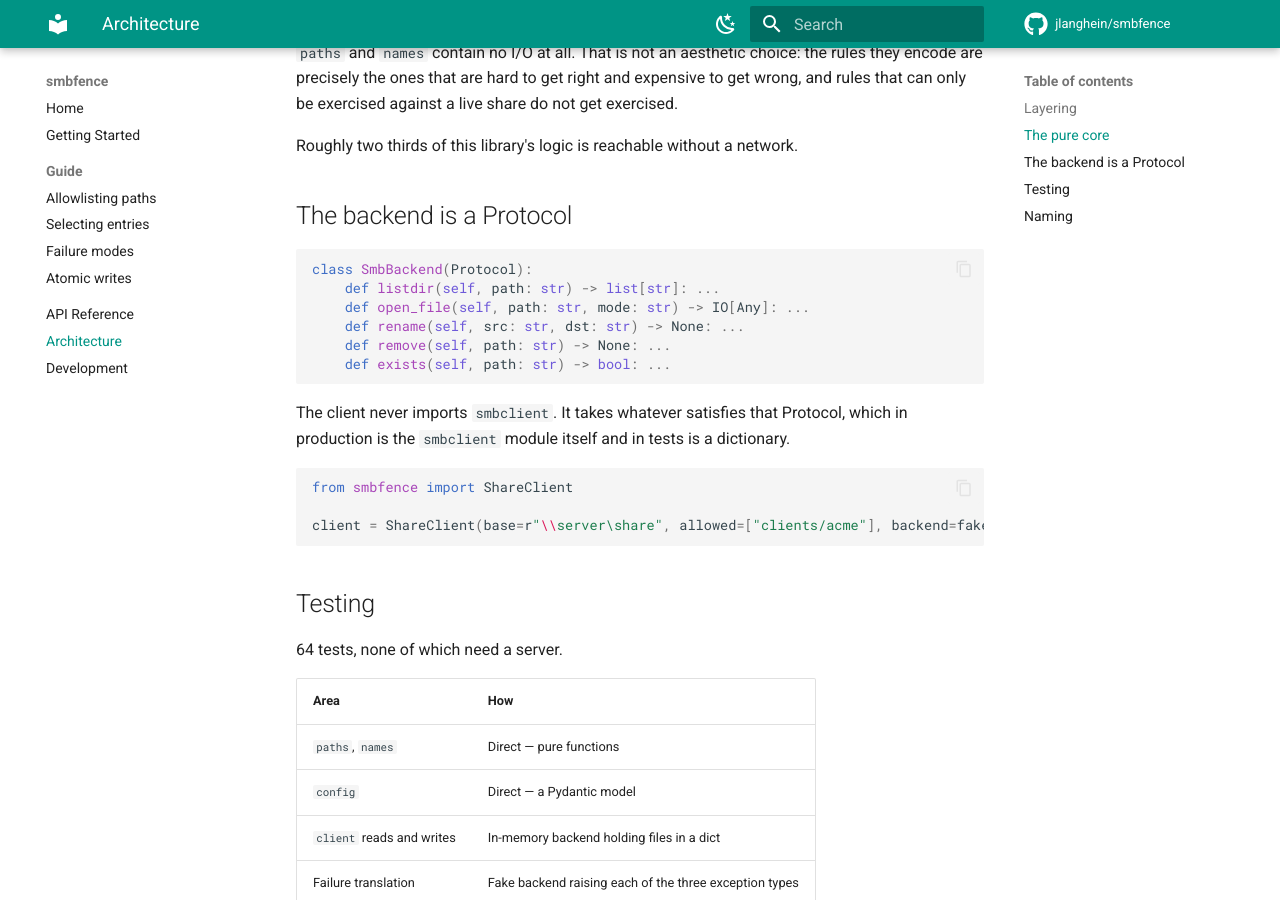
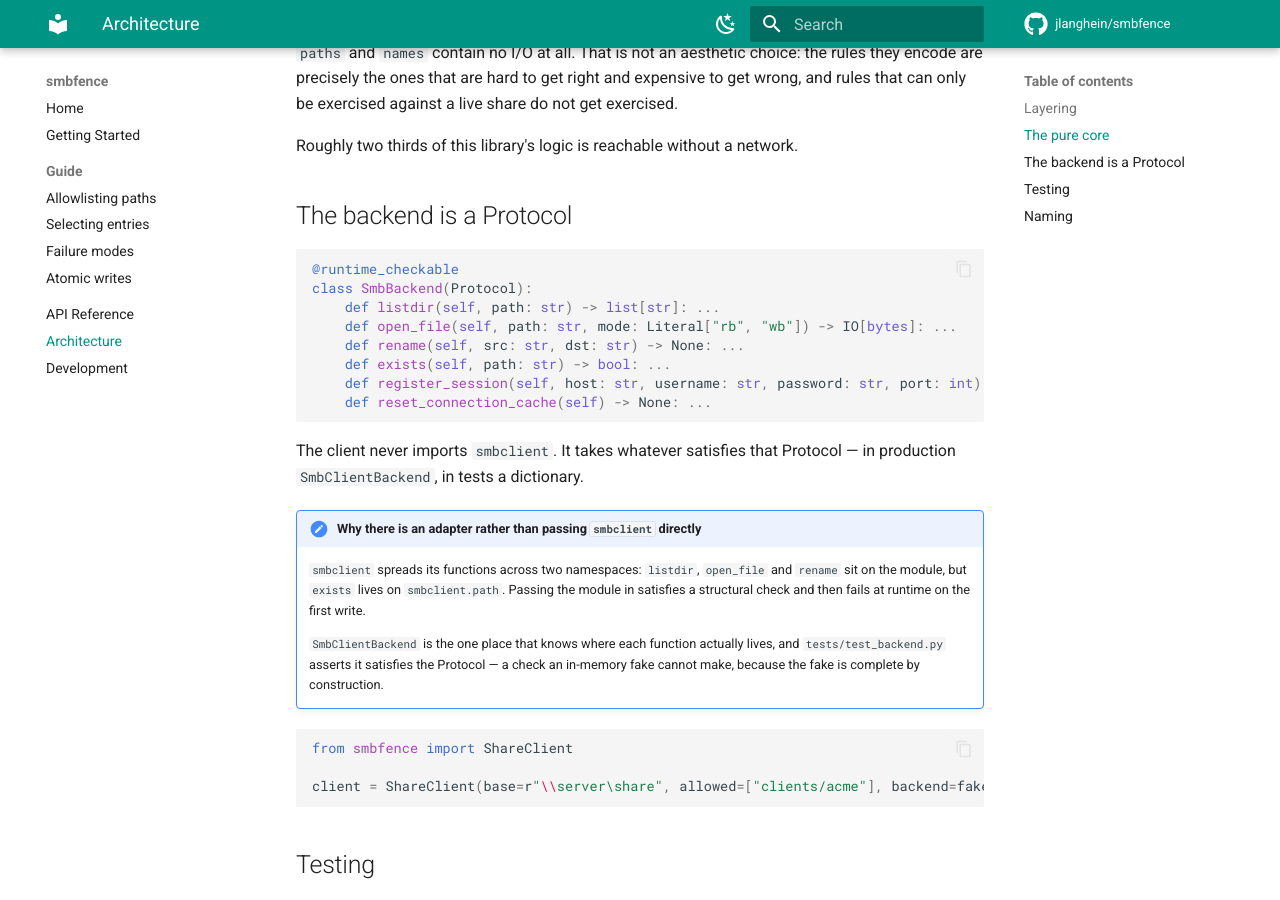
Before and after one commit to jlanghein/smbfence, an MkDocs documentation site: the page built from docs/architecture.md, in a window 1280 px wide and 900 px high, scrolled down 755 px. Built offline with MkDocs 1.6.1 and Material for MkDocs 9.7.7, drawn with Linux system fonts in a browser that asks for light colours; comment, search, counter and statistics services are not loaded.

Commit message:
fix: smbclient cannot be passed as a backend directly
smbclient spreads its functions across two namespaces: listdir, open_file and
rename sit on the module, but exists is on smbclient.path. The documented usage
therefore satisfied a structural check and would have raised AttributeError on
the first write.

The in-memory fake could never catch this, because a fake is complete by
construction. SmbClientBackend is now the one place that knows where each
function lives, and tests/test_backend.py asserts it against the Protocol.

Also: dropped remove() from the Protocol, which nothing called — a library
guarding a file share should not require the ability to delete from it. Session
handling moved into the Protocol proper, replacing getattr lookups that were
invisible to the type checker and would have skipped the connection drop in
silence. open_file narrowed to the binary modes actually used, which is what ty
wanted rather than a suppression.

````diff
--- a/docs/architecture.md
+++ b/docs/architecture.md
@@ -32,16 +32,27 @@ Roughly two thirds of this library's logic is reachable without a network.
 ## The backend is a Protocol
 
 ```python
+@runtime_checkable
 class SmbBackend(Protocol):
     def listdir(self, path: str) -> list[str]: ...
-    def open_file(self, path: str, mode: str) -> IO[Any]: ...
+    def open_file(self, path: str, mode: Literal["rb", "wb"]) -> IO[bytes]: ...
     def rename(self, src: str, dst: str) -> None: ...
-    def remove(self, path: str) -> None: ...
     def exists(self, path: str) -> bool: ...
+    def register_session(self, host: str, username: str, password: str, port: int) -> None: ...
+    def reset_connection_cache(self) -> None: ...
 ```
 
-The client never imports `smbclient`. It takes whatever satisfies that Protocol, which in
-production is the `smbclient` module itself and in tests is a dictionary.
+The client never imports `smbclient`. It takes whatever satisfies that Protocol — in
+production `SmbClientBackend`, in tests a dictionary.
+
+!!! note "Why there is an adapter rather than passing `smbclient` directly"
+    `smbclient` spreads its functions across two namespaces: `listdir`, `open_file` and
+    `rename` sit on the module, but `exists` lives on `smbclient.path`. Passing the
+    module in satisfies a structural check and then fails at runtime on the first write.
+
+    `SmbClientBackend` is the one place that knows where each function actually lives,
+    and `tests/test_backend.py` asserts it satisfies the Protocol — a check an in-memory
+    fake cannot make, because the fake is complete by construction.
 
 ```python
 from smbfence import ShareClient
--- a/src/smbfence/__init__.py
+++ b/src/smbfence/__init__.py
@@ -1,6 +1,7 @@
 """A guarded SMB share client."""
 
-from smbfence.client import ShareClient, share_connection
+from smbfence.backend import SmbClientBackend
+from smbfence.client import ShareClient, SmbBackend, share_connection
 from smbfence.config import ShareConfig
 from smbfence.errors import (
     ConflictingContentError,
@@ -18,5 +19,7 @@ __all__ = [
     "ShareConfigError",
     "ShareError",
     "ShareUnreachableError",
+    "SmbBackend",
+    "SmbClientBackend",
     "share_connection",
 ]
````
Also changed, not shown: README.md (+2 -3 lines), docs/getting-started.md (+4 -5 lines), docs/guide/failures.md (+1 -1 lines), docs/index.md (+2 -3 lines), 4 other files.
